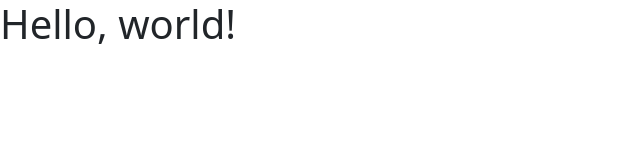
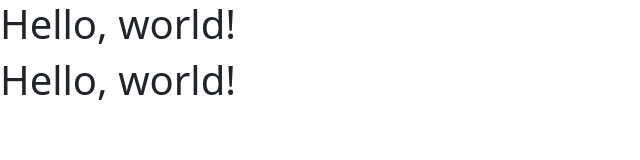
Before and after one commit to KrzysztofZdzieblo/strona-pwa, a plain HTML site: page index.html in a window 1280 px wide. Shown: the whole page, without its empty margins (0-640 px from the left). Drawn offline with nearby package versions, Linux system fonts and the light colour scheme.

Commit message:
Update index.html

```diff
--- a/index.html
+++ b/index.html
@@ -1 +1 @@
-<!doctype html><html lang="pl"> <head> <meta charset="utf-8"> <meta name="viewport" content="width=device-width, initial-scale=1"> <title>Bootstrap demo</title> <link href="https://cdn.jsdelivr.net/npm/bootstrap@5.3.0-alpha3/dist/css/bootstrap.min.css" rel="stylesheet" integrity="sha384-KK94CHFLLe+nY2dmCWGMq91rCGa5gtU4mk92HdvYe+M/SXH301p5ILy+dN9+nJOZ" crossorigin="anonymous"> </head> <body> <h1>Hello, world!</h1> <script src="https://cdn.jsdelivr.net/npm/bootstrap@5.3.0-alpha3/dist/js/bootstrap.bundle.min.js" integrity="sha384-ENjdO4Dr2bkBIFxQpeoTz1HIcje39Wm4jDKdf19U8gI4ddQ3GYNS7NTKfAdVQSZe" crossorigin="anonymous"></script> </body></html>
+<!doctype html><html lang="pl"> <head> <meta charset="utf-8"> <meta name="viewport" content="width=device-width, initial-scale=1"> <title>Bootstrap demo</title> <link href="https://cdn.jsdelivr.net/npm/bootstrap@5.3.0-alpha3/dist/css/bootstrap.min.css" rel="stylesheet" integrity="sha384-KK94CHFLLe+nY2dmCWGMq91rCGa5gtU4mk92HdvYe+M/SXH301p5ILy+dN9+nJOZ" crossorigin="anonymous"> </head> <body> <h1>Hello, world!</h1> <script src="https://cdn.jsdelivr.net/npm/bootstrap@5.3.0-alpha3/dist/js/bootstrap.bundle.min.js" integrity="sha384-ENjdO4Dr2bkBIFxQpeoTz1HIcje39Wm4jDKdf19U8gI4ddQ3GYNS7NTKfAdVQSZe" crossorigin="anonymous"></script> </body></html><!doctype html><html lang="pl"> <head> <meta charset="utf-8"> <meta name="viewport" content="width=device-width, initial-scale=1"> <title>Bootstrap demo</title> <link href="https://cdn.jsdelivr.net/npm/bootstrap@5.3.0-alpha3/dist/css/bootstrap.min.css" rel="stylesheet" integrity="sha384-KK94CHFLLe+nY2dmCWGMq91rCGa5gtU4mk92HdvYe+M/SXH301p5ILy+dN9+nJOZ" crossorigin="anonymous"> </head> <body> <h1>Hello, world!</h1> <script src="https://cdn.jsdelivr.net/npm/bootstrap@5.3.0-alpha3/dist/js/bootstrap.bundle.min.js" integrity="sha384-ENjdO4Dr2bkBIFxQpeoTz1HIcje39Wm4jDKdf19U8gI4ddQ3GYNS7NTKfAdVQSZe" crossorigin="anonymous"></script> </body></html>
```
